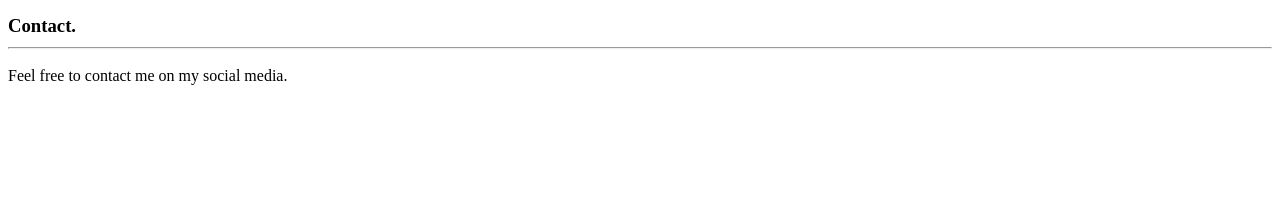
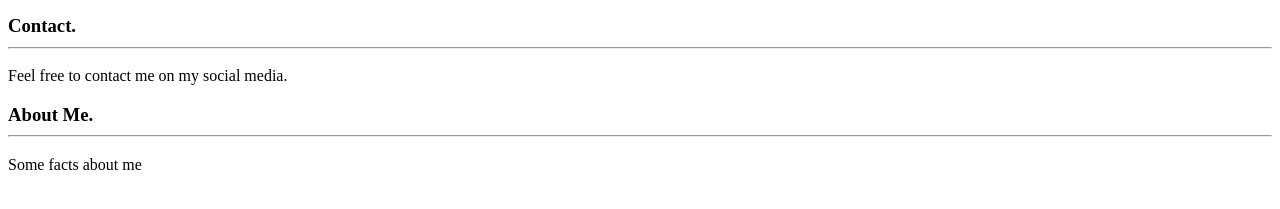
Before and after one commit to dragon2462/testingnew, a plain HTML site: page index.html in a window 1280 px wide. Shown: the part 269-478 px from the top of the page. Drawn offline with Linux system fonts and the light colour scheme.

Commit message:
Update index.html

```diff
--- a/index.html
+++ b/index.html
@@ -71,6 +71,12 @@
 
 		    </div>
 		  </div>
+		<div>
+			<div id="aboutme">
+				<h3>About Me.<hr></h3>
+				<p>Some facts about me</p>
+			</div>
+		</div>
 
 	</main>
 
```
